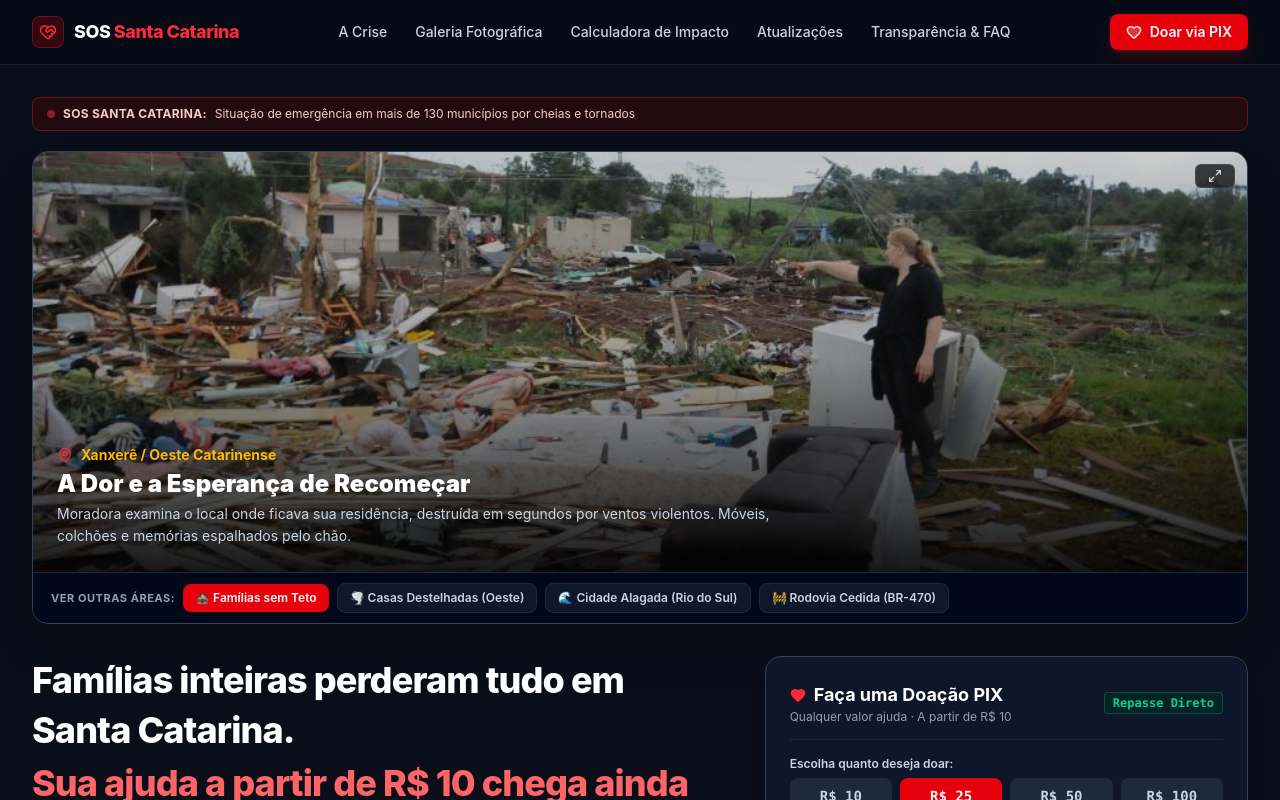
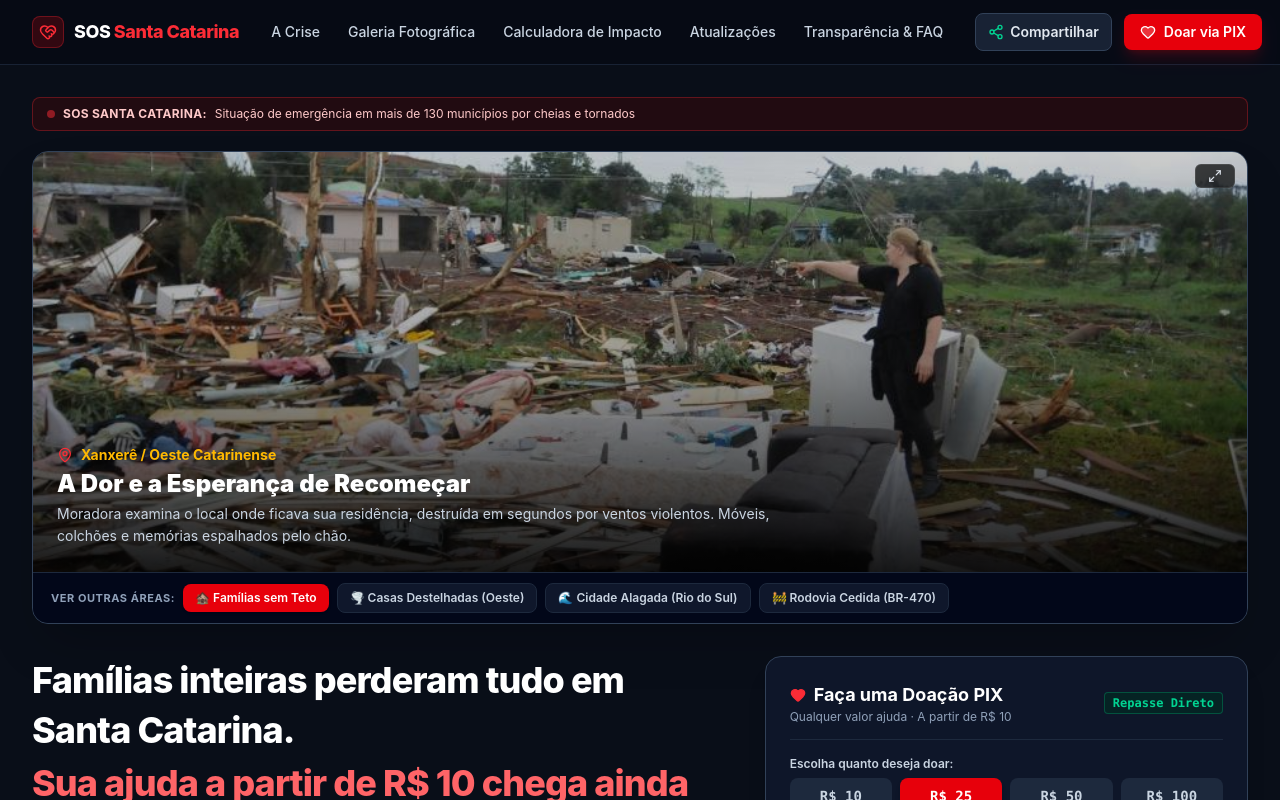
Before and after one commit to investimentosdosheiik/doa-o-sc-, a React (Vite) app: page / in a window 1280 px wide. Shown: the top 800 px of the page. Built offline with nearby package versions, Linux system fonts and the light colour scheme.

Commit message:
feat: add share functionality to TopBar
Implement native Web Share API with WhatsApp and clipboard fallbacks to facilitate platform sharing.

```diff
--- a/src/components/TopBar.tsx
+++ b/src/components/TopBar.tsx
@@ -1,11 +1,47 @@
-import React from 'react';
-import { Heart, HeartHandshake } from 'lucide-react';
+import React, { useState } from 'react';
+import { Heart, HeartHandshake, Share2, Check } from 'lucide-react';
 
 interface TopBarProps {
   onOpenDonate: () => void;
 }
 
 export const TopBar: React.FC<TopBarProps> = ({ onOpenDonate }) => {
+  const [hasCopiedLink, setHasCopiedLink] = useState(false);
+
+  const handleShare = async () => {
+    const shareData = {
+      title: 'SOS Santa Catarina - Ajuda Urgente e Reconstrução',
+      text: 'Famílias inteiras estão desabrigadas pelas enchentes e tornados em Santa Catarina. Veja as fotos e ajude com qualquer valor a partir de R$ 10 via PIX direto:',
+      url: window.location.href,
+    };
+
+    // 1. Try native Web Share API (mobile devices, WhatsApp, Telegram, etc.)
+    if (navigator.share && navigator.canShare && navigator.canShare(shareData)) {
+      try {
+        await navigator.share(shareData);
+        return;
+      } catch (err: unknown) {
+        if ((err as Error)?.name === 'AbortError') return; // User closed share sheet
+      }
+    }
+
+    // 2. Fallback to direct WhatsApp Web / App share
+    const whatsappUrl = `https://api.whatsapp.com/send?text=${encodeURIComponent(
+      `${shareData.text}\n${shareData.url}`
+    )}`;
+
+    try {
+      window.open(whatsappUrl, '_blank', 'noopener,noreferrer');
+    } catch {
+      // 3. Fallback: Copy link to clipboard
+      if (navigator.clipboard) {
+        navigator.clipboard.writeText(shareData.url);
+        setHasCopiedLink(true);
+        setTimeout(() => setHasCopiedLink(false), 2500);
+      }
+    }
+  };
+
   return (
     <header className="sticky top-0 z-40 w-full border-b border-slate-800/80 bg-[#070b14]/90 backdrop-blur-md">
       <div className="mx-auto flex h-16 max-w-7xl items-center justify-between gap-8 px-4 sm:px-6 lg:px-8">
@@ -56,11 +92,33 @@ export const TopBar: React.FC<TopBarProps> = ({ onOpenDonate }) => {
           </a>
         </nav>
 
-        {/* Zone 3: 1 Primary Action */}
-        <div className="flex items-center gap-3 shrink-0">
+        {/* Zone 3: Actions (Share + Primary Donate) */}
+        <div className="flex items-center gap-2 sm:gap-3 shrink-0">
+          {/* Share Button (Web Share API with WhatsApp fallback) */}
+          <button
+            type="button"
+            onClick={handleShare}
+            className="group inline-flex items-center gap-1.5 rounded-lg border border-slate-700 bg-slate-800/80 px-3 py-2 text-xs sm:text-sm font-semibold text-slate-200 transition-all duration-200 hover:bg-slate-700 hover:text-white hover:border-slate-600 active:scale-[0.98] cursor-pointer whitespace-nowrap shrink-0"
+            title="Compartilhar no WhatsApp ou com amigos"
+          >
+            {hasCopiedLink ? (
+              <>
+                <Check className="h-4 w-4 text-emerald-400" />
+                <span>Copiado!</span>
+              </>
+            ) : (
+              <>
+                <Share2 className="h-4 w-4 text-emerald-400 transition-transform group-hover:scale-110" />
+                <span className="hidden sm:inline">Compartilhar</span>
+                <span className="sm:hidden">Enviar</span>
+              </>
+            )}
+          </button>
+
+          {/* Primary Donate Action */}
           <button
             onClick={onOpenDonate}
-            className="group inline-flex items-center gap-2 rounded-lg bg-red-600 px-4 py-2 text-xs sm:text-sm font-semibold text-white shadow-lg shadow-red-600/20 transition-all duration-200 hover:bg-red-500 hover:shadow-red-500/30 active:scale-[0.98] whitespace-nowrap shrink-0 cursor-pointer"
+            className="group inline-flex items-center gap-2 rounded-lg bg-red-600 px-3.5 sm:px-4 py-2 text-xs sm:text-sm font-semibold text-white shadow-lg shadow-red-600/20 transition-all duration-200 hover:bg-red-500 hover:shadow-red-500/30 active:scale-[0.98] whitespace-nowrap shrink-0 cursor-pointer"
           >
             <Heart className="h-4 w-4 fill-white/20 transition-transform group-hover:scale-110" />
             <span>Doar via PIX</span>
```
